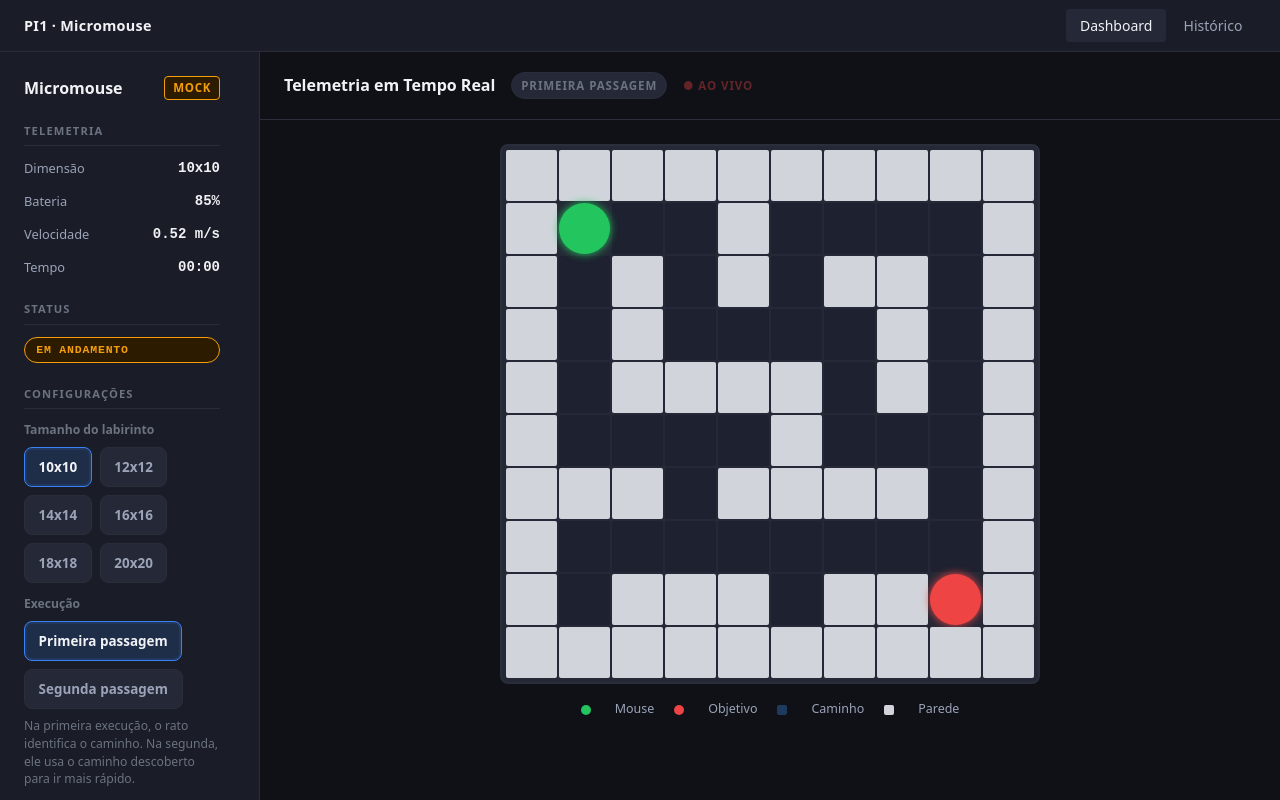
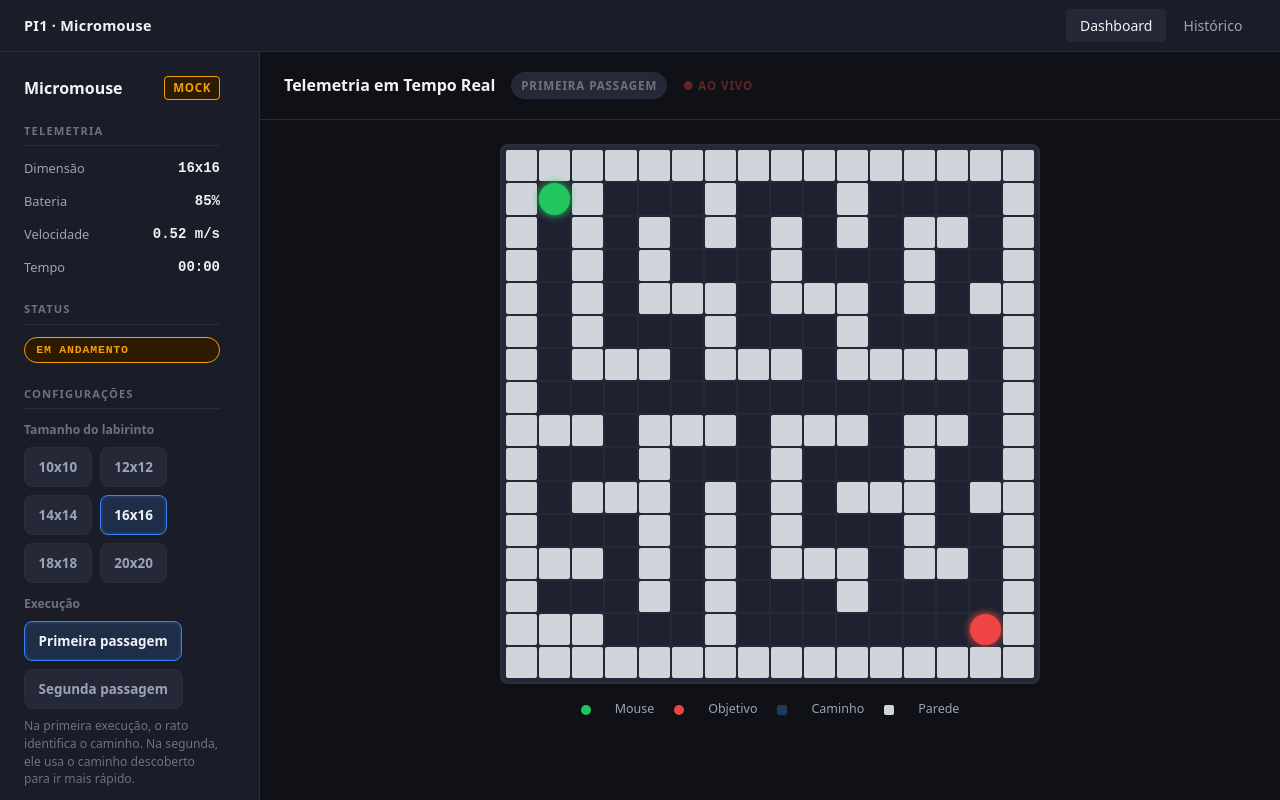
Before and after one commit to fcte-pi1/2026_1_PI1_Grupo01_Hilmer, a React (Vite) app in the folder src/frontend/: page /dashboard in a window 1280 px wide. Built offline with nearby package versions, Linux system fonts and the light colour scheme.

Commit message:
feat(frontend): activate micromouse from dashboard

```diff
--- a/src/frontend/src/pages/Dashboard.jsx
+++ b/src/frontend/src/pages/Dashboard.jsx
@@ -3,15 +3,16 @@ import { useLocation } from 'react-router-dom';
 import { MazeView } from '../components/MazeView/MazeView';
 import { Sidebar } from '../components/Sidebar/Sidebar';
 import { useTelemetryData } from '../hooks/useTelemetryData';
-import { sendMicromouseConfiguration } from '../services/configurationService';
+import { activateMicromouse, sendMicromouseConfiguration } from '../services/configurationService';
 import styles from './Dashboard.module.css';
 
 const DEFAULT_RUN = 1;
 
 export function Dashboard() {
   const location = useLocation();
-  const mazeSize = location.state?.mazeSize ?? 10;
+  const mazeSize = location.state?.mazeSize ?? 16;
   const run = location.state?.run ?? DEFAULT_RUN;
+  const initiallyRunning = location.state?.activated === true;
   const [config, setConfig] = useState({
     mazeSize,
     run,
@@ -22,7 +23,7 @@ export function Dashboard() {
   });
   const [completedFirstPassByMaze, setCompletedFirstPassByMaze] = useState({});
 
-  const { data, running, start, reset } = useTelemetryData(config.mazeSize, config.run);
+  const { data, running, start, reset } = useTelemetryData(config.mazeSize, config.run, initiallyRunning);
 
   useEffect(() => {
     if (running || data.status !== 'success' || config.run !== 1) return;
@@ -68,11 +69,25 @@ export function Dashboard() {
     }
   }, [config]);
 
-  const handleStart = useCallback(() => {
+  const handleStart = useCallback(async () => {
     if (!canStartSelectedRun) return;
 
-    start();
-  }, [canStartSelectedRun, start]);
+    setConfigStatus({ state: 'sending', message: 'Ativando rato...' });
+
+    try {
+      const response = await activateMicromouse(config);
+      start();
+      setConfigStatus({
+        state: 'success',
+        message: response.message || 'Rato ativado com sucesso.',
+      });
+    } catch (error) {
+      setConfigStatus({
+        state: 'error',
+        message: error.message || 'Falha ao ativar o rato.',
+      });
+    }
+  }, [canStartSelectedRun, config, start]);
 
   const sidebarConfig = useMemo(() => ({
     mazeSize: config.mazeSize,
```
